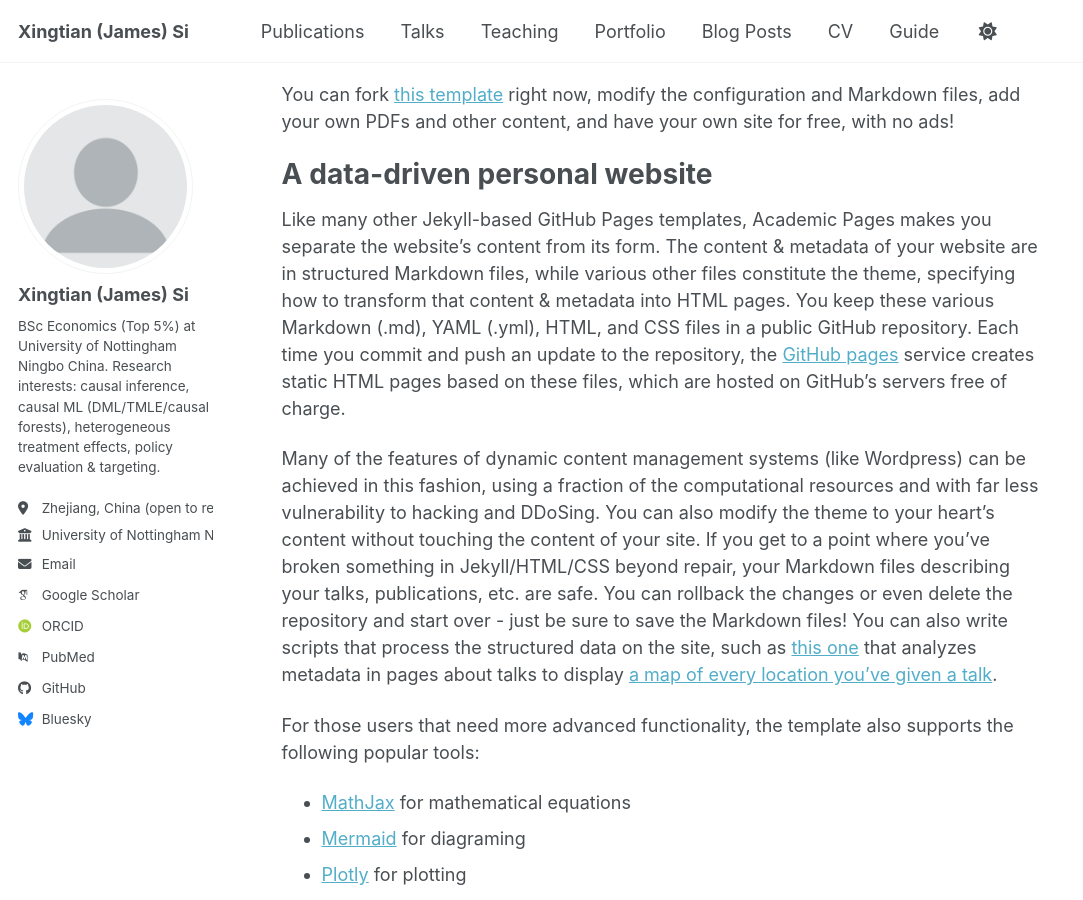
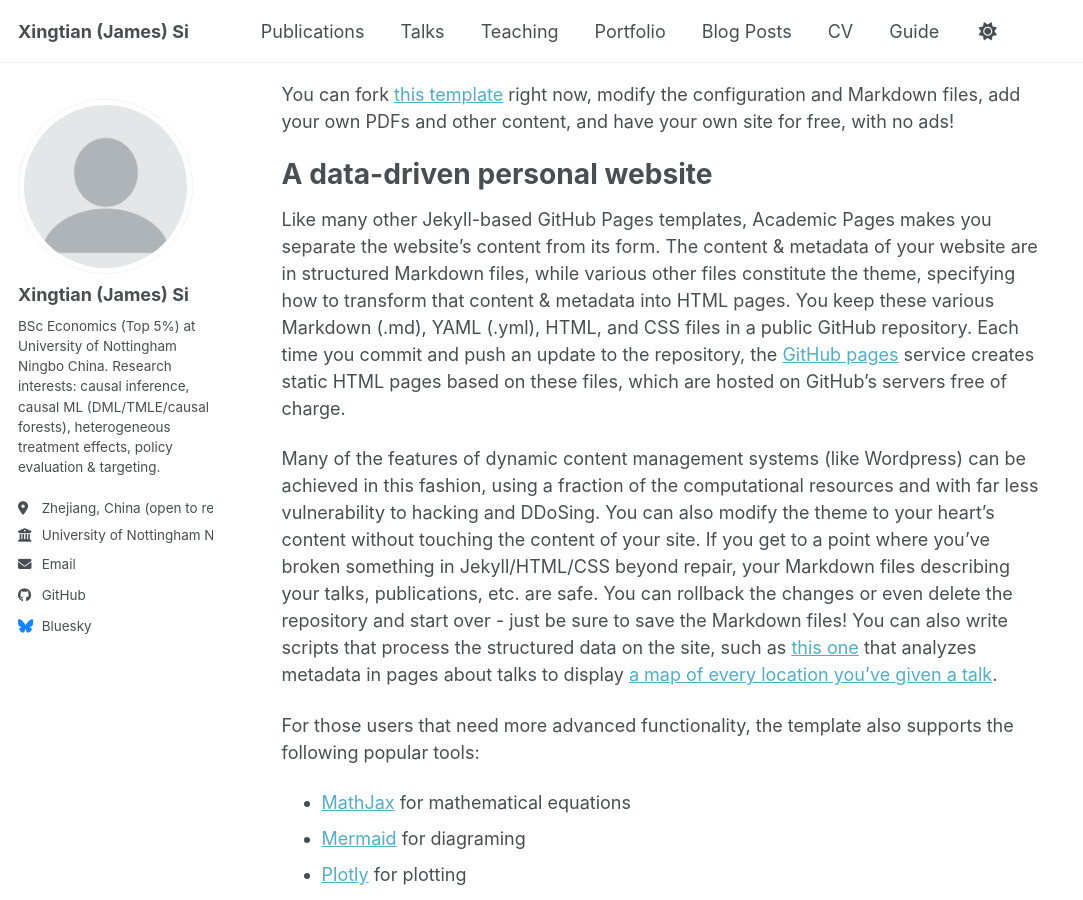
Before and after one commit to sixingtian/sixingtian.github.io, a Jekyll site: the page built from _pages/about.md, in a window 1280 px wide and 900 px high, scrolled down 328 px. Shown: the whole window, without its empty margins (0-1083 px from the left). Built offline with Jekyll 4.4.1, drawn with Linux system fonts in a browser that asks for light colours; some web fonts are replaced; a script bundle is joined from its source files by our own code; library files that are not in the unit come from our copies; some of the changed lines change nothing that is shown.

Commit message:
Update _config.yml

```diff
--- a/_config.yml
+++ b/_config.yml
@@ -35,13 +35,13 @@
   # Academic websites
   academia         : # URL
   arxiv            : # URL - Update with the correct link to your profile
-  googlescholar    : "https://scholar.google.com/citations?user=PS_CX0AAAAAJ"
+  googlescholar    : # URL
   inspire-hep      : # URL
   impactstory      : # URL
-  orcid            : "https://orcid.org/yourorcidurl"
+  orcid            : # URL
   semantic         : # URL
   ssrn             : # URL
-  pubmed           : "https://www.ncbi.nlm.nih.gov/pubmed/?term=john+snow"
+  pubmed           : # URL
   researchgate     : # URL
   scopus           : # URL
   zotero           : # URL
```
